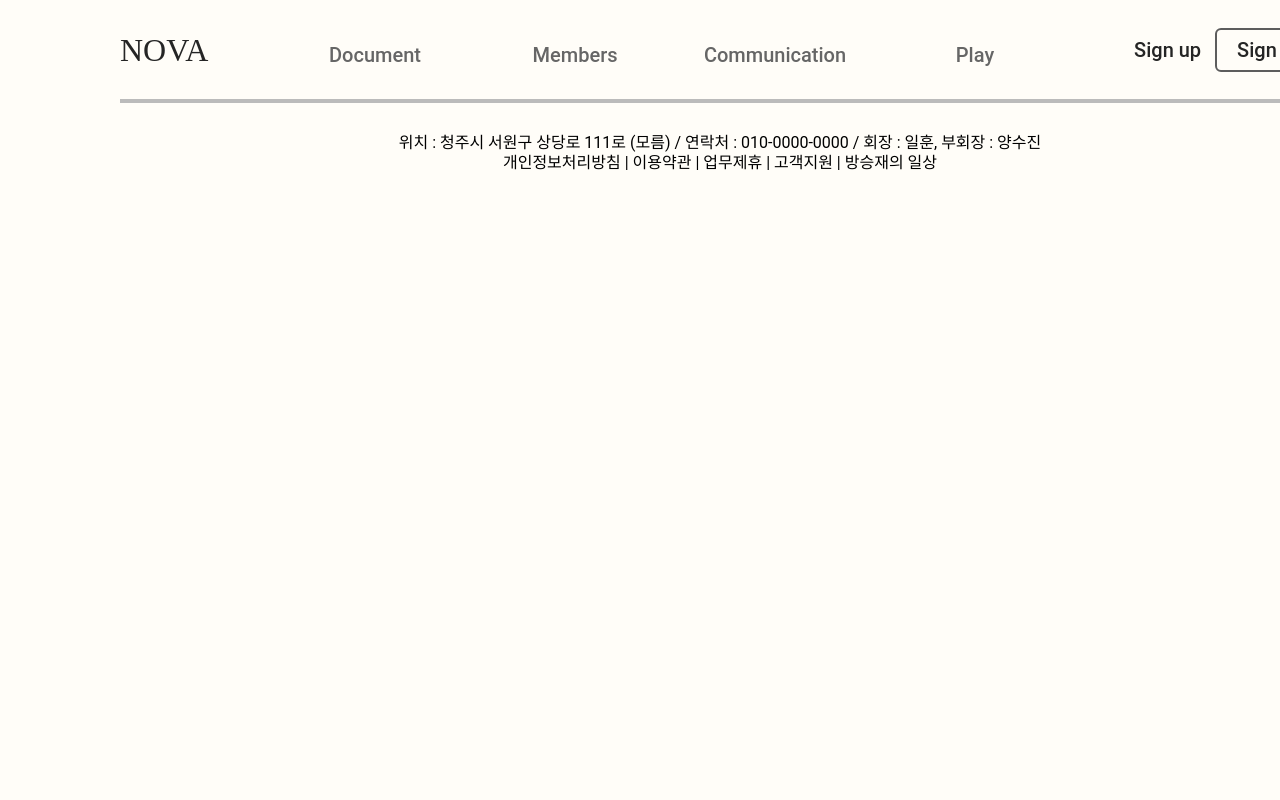
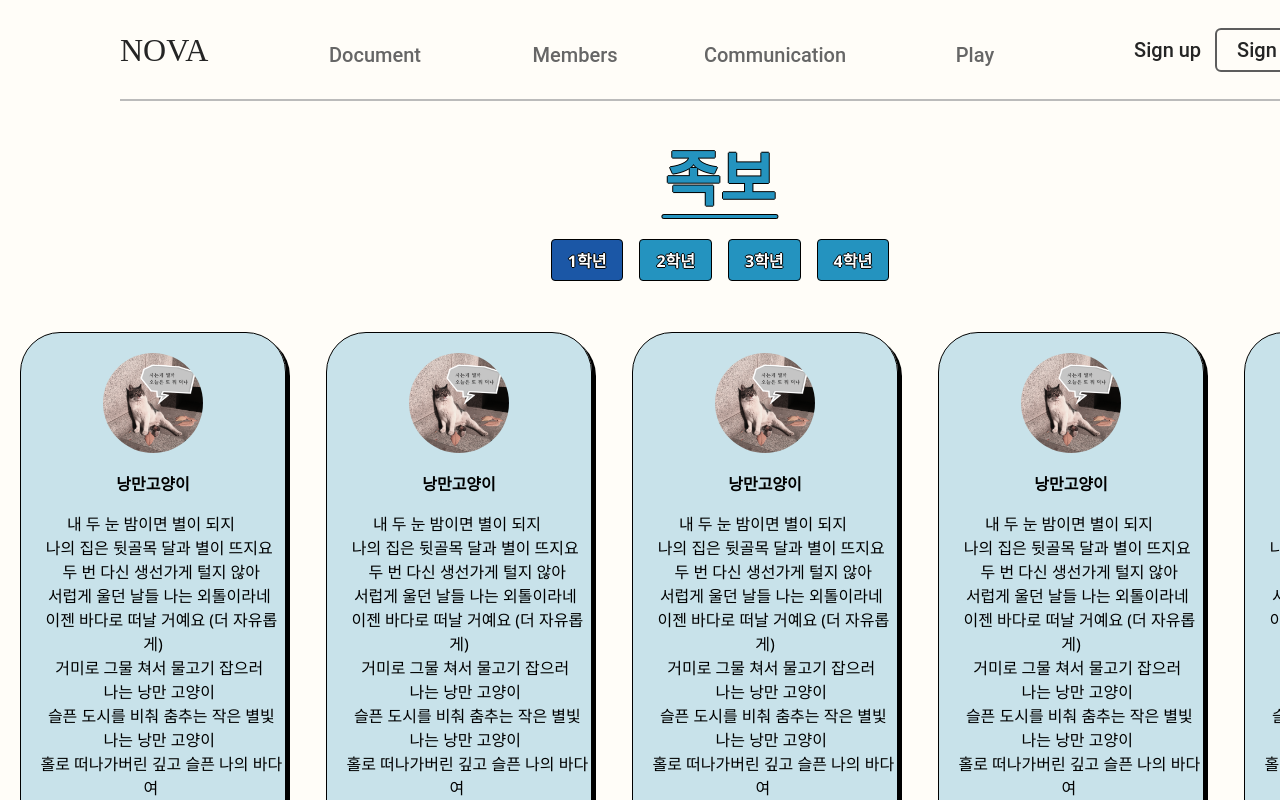
Before and after one commit to nova-platform-mk2/NovaHomePage, a React (Create React App) app in the folder frontend/: page /nova/Jokbo in a window 1280 px wide. Shown: the top 800 px of the page. Built offline with nearby package versions, Linux system fonts and the light colour scheme.

Commit message:
feat : Jokbo

```diff
--- a/frontend/src/App.js
+++ b/frontend/src/App.js
@@ -1,15 +1,27 @@
-import './css/App.css';
-import {BrowserRouter,Route,Routes} from "react-router-dom";
-import NotFound from './components/NotFound';
-import SubRouter from './components/SubRouter';
+import "./css/App.css";
+import { BrowserRouter, Route, Routes } from "react-router-dom";
+import NotFound from "./components/NotFound";
+import SubRouter from "./components/SubRouter";
+import { Global, css } from "@emotion/react";
 function App() {
   return (
-    <BrowserRouter>
-      <Routes>
-        <Route path="/nova/*" element={<SubRouter/>}></Route>
-        <Route path="*" element={<NotFound />}></Route>
-      </Routes>
-    </BrowserRouter>
+    <>
+      <Global
+        styles={css`
+          @import url("https://fonts.googleapis.com/css2?family=Material+Symbols+Outlined:opsz,wght,FILL,GRAD@48,400,0,0");
+          @import url("https://fonts.googleapis.com/css2?family=Noto+Sans:wght@400;700&display=swap");
+          body {
+            font-family: "Noto Sans", sans-serif;
+          }
+        `}
+      />
+      <BrowserRouter>
+        <Routes>
+          <Route path="/nova/*" element={<SubRouter />}></Route>
+          <Route path="*" element={<NotFound />}></Route>
+        </Routes>
+      </BrowserRouter>
+    </>
   );
 }
 
--- a/frontend/src/components/Main.jsx
+++ b/frontend/src/components/Main.jsx
@@ -1,7 +1,5 @@
-import React from 'react'
+import React from "react";
 
 export default function Main() {
-  return (
-    <div>여기디가가</div>
-  )
+  return <div>여기디가가</div>;
 }
--- /dev/null
+++ b/frontend/src/components/Pages/JokboList.jsx
@@ -0,0 +1,125 @@
+import React, { useState } from "react";
+import styled from "@emotion/styled";
+import jokbo1 from "../../../src/resource/cat.png";
+//const TitleText = styled.div`
+
+const ScrollContainerStyle = styled.div`
+  display: absolute;
+  overflow: auto;
+  margin: 0 auto;
+  margin-top: 51px;
+  margin-bottom: 44px;
+  white-space: nowrap;
+  scrollbar-width: none;
+  -webkit-box-align: center;
+  -ms-overflow-style: none;
+  &::-webkit-scrollbar {
+    display: none;
+  }
+`;
+
+const ScrollItemStyle = styled.div`
+  display: inline-block;
+  text-align: center;
+  background: rgba(36, 147, 191, 0.25);
+  margin-left: 20px;
+  margin-right: 20px;
+  margin-bottom: 10px;
+  border: 1px solid #000000;
+  border-radius: 40px;
+  box-shadow: 4px 4px 0px #000000;
+  width: 264px;
+  height: 572px;
+`;
+const ItemImage = styled.img`
+  margin-top: 20px;
+  border-radius: 50%;
+  height: 100px;
+  width: 100px;
+`;
+
+const ItemTitle = styled.h2`
+  font-size: 16px;
+`;
+
+const ItemContent = styled.pre`
+  font-family: "Noto Sans", sans-serif;
+  font-size: 16px;
+  overflow: auto;
+  white-space: pre-wrap;
+`;
+
+const ArrowIcon = styled.span`
+  font-size: 2em;
+  font-family: "Material Symbols Outlined";
+`;
+
+export default function Jokbo({ selectedJokbo }) {
+  const [isMouseDown, setIsMouseDown] = useState(false);
+  const [startX, setStartX] = useState(0);
+  const [scrollLeft, setScrollLeft] = useState(0);
+
+  const handleMouseDown = (e) => {
+    setIsMouseDown(true);
+    setStartX(e.pageX - e.currentTarget.offsetLeft);
+    setScrollLeft(e.currentTarget.scrollLeft);
+  };
+
+  const handleMouseMove = (e) => {
+    if (!isMouseDown) return;
+    e.preventDefault();
+    const x = e.pageX - e.currentTarget.offsetLeft;
+    const walk = (x - startX) * 1;
+    e.currentTarget.scrollLeft = scrollLeft - walk;
+  };
+
+  const handleMouseUp = () => {
+    setIsMouseDown(false);
+  };
+
+  const handleWheel = (e) => {
+    e.preventDefault();
+    const container = e.currentTarget;
+    const scrollAmount = e.deltaY;
+    container.scrollLeft += scrollAmount;
+  };
+
+  const data = {
+    "1학년": [...Array(50)].map(
+      (_, i) => `내 두 눈 밤이면 별이 되지
+    나의 집은 뒷골목 달과 별이 뜨지요
+    두 번 다신 생선가게 털지 않아
+    서럽게 울던 날들 나는 외톨이라네
+    이젠 바다로 떠날 거예요 (더 자유롭게)
+    거미로 그물 쳐서 물고기 잡으러
+    나는 낭만 고양이
+    슬픈 도시를 비춰 춤추는 작은 별빛
+    나는 낭만 고양이
+    홀로 떠나가버린 깊고 슬픈 나의 바다여
+    깊은 바다 자유롭게 날던 내가
+    한없이 밑으로만 가라앉고 있는데 ${i + 1}`
+    ),
+    "2학년": [...Array(50)].map((_, i) => `2학년 컨텐츠 ${i + 1}`),
+    "3학년": [...Array(50)].map((_, i) => `3학년 컨텐츠 ${i + 1}`),
+    "4학년": [...Array(50)].map((_, i) => `4학년 컨텐츠 ${i + 1}`),
+  };
+
+  return (
+    <ScrollContainerStyle
+      onMouseDown={handleMouseDown}
+      onMouseMove={handleMouseMove}
+      onMouseLeave={handleMouseUp}
+      onMouseUp={handleMouseUp}
+      onWheel={handleWheel}
+    >
+      {data[selectedJokbo].map((content, i) => (
+        <ScrollItemStyle key={i}>
+          <ItemImage src={jokbo1} alt="Item Image" />
+          <ItemTitle>낭만고양이</ItemTitle>
+          <ItemContent>{content}</ItemContent>
+          <ArrowIcon>arrow_forward</ArrowIcon>
+        </ScrollItemStyle>
+      ))}
+    </ScrollContainerStyle>
+  );
+}
--- /dev/null
+++ b/frontend/src/components/Pages/JokboMainPage.jsx
@@ -0,0 +1,23 @@
+import React, { useState } from "react";
+import JokboList from "./JokboList";
+import JokboSelect from "./JokboSelect";
+import JokboTitle from "./JokboTitle";
+
+export default function JokboMainPage() {
+  const [selectedJokbo, setSelectedJokbo] = useState("1학년");
+
+  return (
+    <>
+      <div className="App">
+        <main className="content">
+          <JokboTitle />
+          <JokboSelect
+            selectedJokbo={selectedJokbo}
+            setSelectedJokbo={setSelectedJokbo}
+          />
+          <JokboList selectedJokbo={selectedJokbo} />
+        </main>
+      </div>
+    </>
+  );
+}
--- /dev/null
+++ b/frontend/src/components/Pages/JokboSelect.jsx
@@ -0,0 +1,59 @@
+import React, { useState } from "react";
+import styled from "@emotion/styled";
+import { css } from "@emotion/react";
+
+//const TitleText = styled.div`
+
+const JokboSelectStyleWrapper = styled.div`
+  margin-top: 20px;
+`;
+
+const JokboSelectStyle = styled.div`
+  display: flex;
+  justify-content: center;
+  font-size: 16px;
+  font-family: "Noto Sans", sans-serif;
+  margin-bottom: 1rem;
+  text-shadow: -1px 0 black, 0 1px black, 1px 0 black, 0 -1px black;
+  a {
+    display: inline-block;
+    padding: 0.5rem 1rem;
+    margin: 0 0.5rem;
+    border-radius: 4px;
+    color: #fff;
+    background-color: #2493bf;
+    border: 1px solid black;
+    font-weight: 600;
+    &.active,
+    &:hover {
+      background-color: #1b57a6;
+      color: #fff;
+    }
+  }
+`;
+
+export default function JokboSelect({ selectedJokbo, setSelectedJokbo }) {
+  const grades = ["1학년", "2학년", "3학년", "4학년"];
+
+  const handleJokboChange = (e) => {
+    e.preventDefault();
+    setSelectedJokbo(e.target.innerText);
+  };
+
+  return (
+    <JokboSelectStyleWrapper>
+      <JokboSelectStyle>
+        {grades.map((grade) => (
+          <a
+            key={grade}
+            href="#"
+            className={selectedJokbo === grade ? "active" : ""}
+            onClick={handleJokboChange}
+          >
+            {grade}
+          </a>
+        ))}
+      </JokboSelectStyle>
+    </JokboSelectStyleWrapper>
+  );
+}
--- /dev/null
+++ b/frontend/src/components/Pages/JokboTitle.jsx
@@ -0,0 +1,42 @@
+import React, { useState } from "react";
+import styled from "@emotion/styled";
+import { css } from "@emotion/react";
+
+const TitleText = styled.div`
+  color: #2493bf;
+  width: 100%;
+  font-size: 60px;
+  margin-top: 30px;
+  text-align: center;
+  font-family: "Noto Sans", sans-serif;
+  font-weight: 600;
+  text-shadow: -1px 0 black, 0 1px black, 1px 0 black, 0 -1px black;
+
+  text-decoration: none;
+  position: relative;
+  display: inline-block;
+
+  &::after {
+    content: "";
+    position: absolute;
+    left: 50%;
+    transform: translateX(-50%);
+    bottom: 1px;
+    width: 8%;
+    height: 3px;
+
+    background-color: #2493bf;
+    box-shadow: 0px 0px 0px 1px black;
+    border-radius: 10px;
+  }
+`;
+
+export default function JokboTitle() {
+  const title = "족보";
+
+  return (
+    <>
+      <TitleText>{title}</TitleText>
+    </>
+  );
+}
--- a/frontend/src/components/SubRouter.jsx
+++ b/frontend/src/components/SubRouter.jsx
@@ -1,19 +1,21 @@
-import React from 'react'
-import {Route,Routes} from "react-router-dom";
-import Banner from './Banner';
-import Main from './Main';
-import Footer from './Footer';
-import Notice from './Notice';
+import React from "react";
+import { Route, Routes } from "react-router-dom";
+import Banner from "./Banner";
+import Main from "./Main";
+import Footer from "./Footer";
+import Notice from "./Notice";
+import JokboMainPage from "./Pages/JokboMainPage";
 
 export default function SubRouter() {
-    return (
-        <div className='container'>
-        <Banner/>
-        <Routes>
-            <Route path='/' element={<Main/>}></Route>
-            <Route path='/notice' element={<Notice/>}></Route>
-        </Routes>
-        <Footer/>
-        </div>
-      )
+  return (
+    <div className="container">
+      <Banner />
+      <Routes>
+        <Route path="/" element={<Main />}></Route>
+        <Route path="/notice" element={<Notice />}></Route>
+        <Route path="Jokbo" element={<JokboMainPage />}></Route>
+      </Routes>
+      <Footer />
+    </div>
+  );
 }
```
Also changed, not shown: frontend/src/store/Jokbo/JokbolistImage.store.jsx (added, +12 -0 lines), frontend/src/resource/cat.png (added), 1 other file (tests, documents, lock files or other folders).
